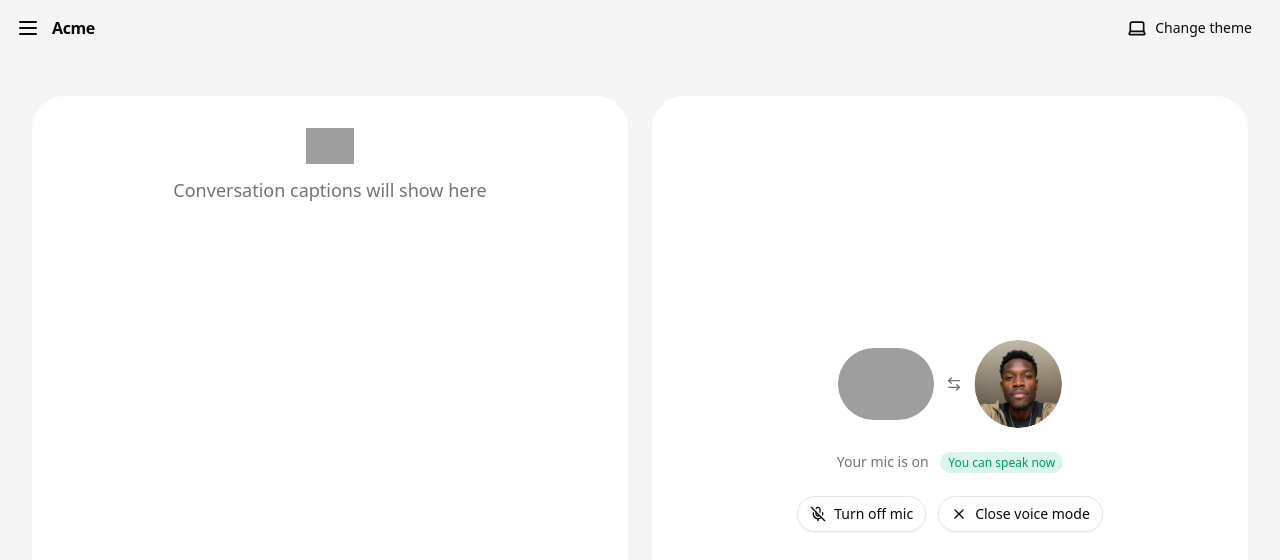
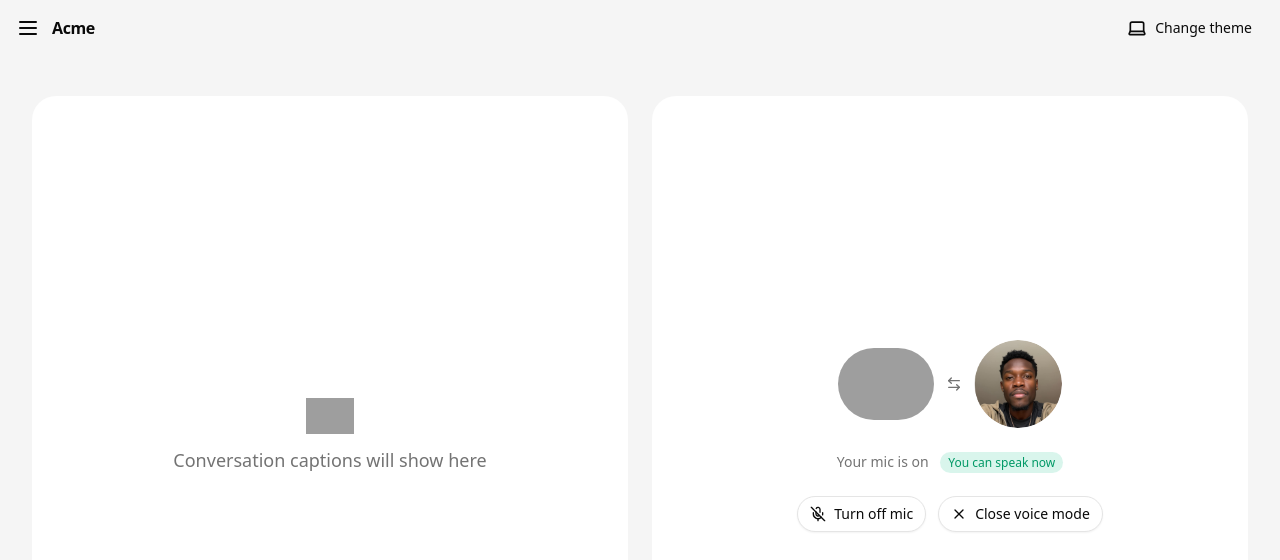
Before and after one commit to thepreakerebi/voi, a Next.js app: page / in a window 1280 px wide. Both pictures are taken after a click on the button "Use voice mode". Shown: the top 560 px of the page. Built offline with nearby package versions, Linux system fonts and the light colour scheme; grey boxes are pictures that could not be loaded.

Commit message:
centered captions empty state

```diff
--- a/app/(voice-chat)/captions.tsx
+++ b/app/(voice-chat)/captions.tsx
@@ -16,12 +16,14 @@ export default function Captions({ userText, aiText }: Props) {
         className="text-center space-y-6 w-full h-full max-w-2xl"
       >
         {!userText && !aiText ? (
-          <figure className="mx-auto flex flex-col items-center gap-3">
-            <Image src="/caption-unscreen.gif" alt="" width={48} height={48} />
-            <figcaption className="text-muted-foreground text-base md:text-lg">
-              Conversation captions will show here
-            </figcaption>
-          </figure>
+          <section className="h-full w-full flex items-center justify-center">
+            <figure className="flex flex-col items-center gap-3">
+              <Image src="/caption-unscreen.gif" alt="" width={48} height={48} />
+              <figcaption className="text-muted-foreground text-base md:text-lg">
+                Conversation captions will show here
+              </figcaption>
+            </figure>
+          </section>
         ) : (
           <section className="h-full w-full overflow-y-auto space-y-6 px-2">
             {userText && (
--- a/app/(voice-chat)/voice-mode.tsx
+++ b/app/(voice-chat)/voice-mode.tsx
@@ -11,10 +11,10 @@ export default function VoiceMode({ onClose }: { onClose?: () => void }) {
   return (
     <section className="w-full h-[calc(100vh-56px)] px-4 py-4 md:py-8">
       <section className="grid w-full h-full grid-cols-1 md:grid-cols-2 gap-6">
-        <section className="rounded-[2rem] w-full bg-card h-full p-4 md:p-8">
+        <section className="rounded-[1.5rem] w-full bg-card h-full p-4 md:p-8">
           <Captions userText={userCaption} aiText={aiCaption} />
         </section>
-        <section className="rounded-[2rem] w-full bg-card h-full p-4 md:p-8">
+        <section className="rounded-[1.5rem] w-full bg-card h-full p-4 md:p-8">
           <Voices onCaptionUpdate={(u, a) => { setUserCaption(u ?? userCaption); setAiCaption(a ?? aiCaption); }} onClose={onClose} />
         </section>
       </section>
```
